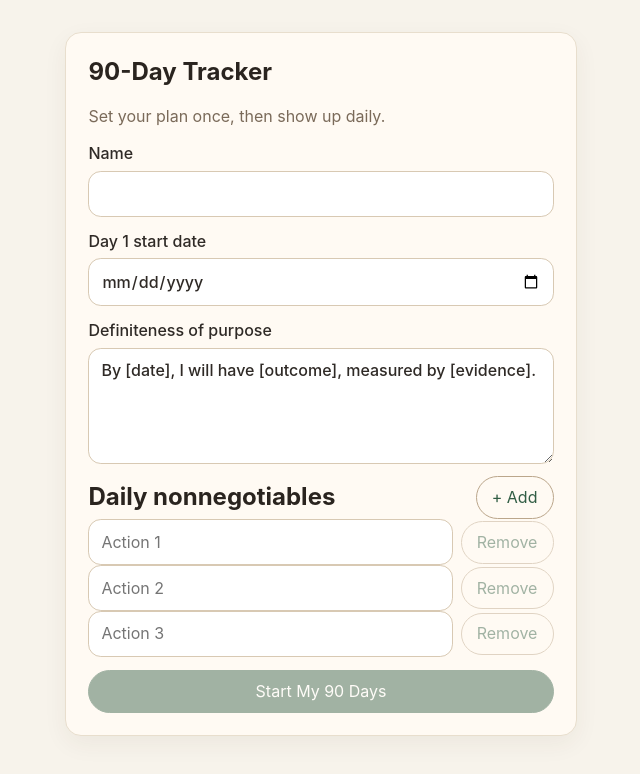
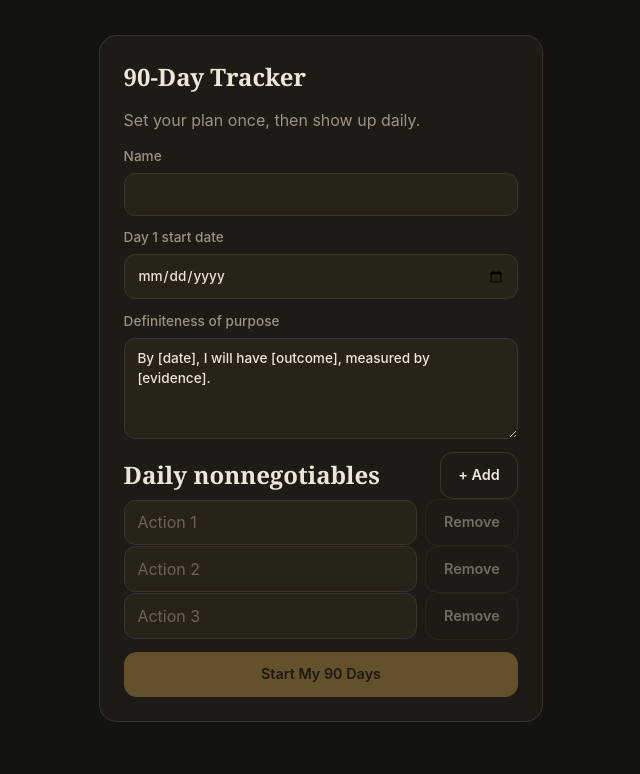
Before and after one commit to OlaMarcus09/90-Day-Tracker, a React (Vite) app: page / in a window 1280 px wide. Shown: the top 774 px of the page, without its empty margins (319-959 px from the left). Built offline with nearby package versions, Linux system fonts and the light colour scheme.

Commit message:
Add files via upload

```diff
--- a/src/App.css
+++ b/src/App.css
@@ -1,29 +1,30 @@
 .layout {
   min-height: 100svh;
-  padding: 1rem 1rem 5.5rem;
-  max-width: 34rem;
+  padding: 1.2rem 1.1rem 6rem;
+  max-width: 30rem;
   margin: 0 auto;
 }
 
 .card {
-  background: #fffaf3;
-  border: 1px solid #e8decd;
-  border-radius: 1rem;
-  padding: 1rem;
+  background: var(--surface);
+  border: 1px solid var(--hairline);
+  border-radius: 1.1rem;
+  padding: 1.15rem;
   display: grid;
   gap: 0.9rem;
-  box-shadow: 0 8px 24px rgba(61, 47, 34, 0.06);
+  box-shadow: none;
 }
 
 .eyebrow {
-  font-size: 0.78rem;
+  font-size: 0.72rem;
   letter-spacing: 0.08em;
   text-transform: uppercase;
-  color: #7a6a59;
+  color: var(--gold);
+  font-weight: 600;
 }
 
 .muted {
-  color: #7a6a59;
+  color: var(--text-soft);
 }
 
 .form {
@@ -33,17 +34,31 @@
 
 label {
   display: grid;
-  gap: 0.35rem;
+  gap: 0.4rem;
   font-weight: 500;
+  font-size: 0.85rem;
+  color: var(--text-soft);
 }
 
 input,
 textarea {
-  border: 1px solid #d8c9b3;
-  background: #fff;
-  color: #2f2a26;
-  border-radius: 0.8rem;
-  padding: 0.65rem 0.75rem;
+  border: 1px solid var(--hairline);
+  background: var(--surface-hi);
+  color: var(--text);
+  border-radius: 0.7rem;
+  padding: 0.65rem 0.8rem;
+  font-size: 0.95rem;
+}
+
+input:focus,
+textarea:focus {
+  outline: none;
+  border-color: var(--gold);
+}
+
+input::placeholder,
+textarea::placeholder {
+  color: var(--text-faint);
 }
 
 textarea {
@@ -53,27 +68,33 @@ textarea {
 .primary-button,
 .secondary-button,
 .ghost-button {
-  border-radius: 999px;
-  border: 1px solid #315d44;
-  padding: 0.55rem 0.95rem;
-  background: #315d44;
-  color: #fff;
+  border-radius: 0.8rem;
+  border: none;
+  padding: 0.75rem 1.1rem;
+  font-weight: 600;
+  font-size: 0.9rem;
+}
+
+.primary-button {
+  background: var(--gold);
+  color: #1b160c;
 }
 
 .secondary-button {
   background: transparent;
-  color: #315d44;
+  color: var(--gold);
+  border: 1px solid var(--hairline);
 }
 
 .ghost-button {
   background: transparent;
-  color: #315d44;
-  border-color: #bba68b;
+  color: var(--text);
+  border: 1px solid var(--hairline);
 }
 
 .primary-button:disabled,
 .ghost-button:disabled {
-  opacity: 0.45;
+  opacity: 0.4;
 }
 
 .row,
@@ -93,52 +114,60 @@ textarea {
   margin: 0;
   padding: 0;
   display: grid;
-  gap: 0.55rem;
+  gap: 0.6rem;
 }
 
 .check-item {
   width: 100%;
-  border: 1px solid #d8c9b3;
+  border: 1px solid var(--hairline);
   border-radius: 0.85rem;
-  background: #fff;
-  padding: 0.65rem 0.75rem;
+  background: transparent;
+  padding: 0.75rem 0.8rem;
   display: flex;
   align-items: center;
-  gap: 0.65rem;
+  gap: 0.7rem;
   text-align: left;
-  color: #2f2a26;
+  color: var(--text);
+  transition: background 160ms ease, border-color 160ms ease;
 }
 
 .check-badge {
-  width: 1.35rem;
-  height: 1.35rem;
+  width: 1.4rem;
+  height: 1.4rem;
+  flex-shrink: 0;
   display: inline-flex;
   align-items: center;
   justify-content: center;
-  border-radius: 50%;
-  border: 1px solid #bfae95;
+  border-radius: 0.45rem;
+  border: 1.5px solid var(--text-faint);
   color: transparent;
   transition: all 180ms ease-out;
 }
 
 .check-item.done {
-  border-color: #4f7a61;
-  background: #f1f7f3;
+  border-color: transparent;
+  background: var(--surface-hi);
+}
+
+.check-item.done span:last-child {
+  color: var(--text-faint);
+  text-decoration: line-through;
 }
 
 .check-item.done .check-badge {
-  color: #fff;
-  background: #315d44;
-  border-color: #315d44;
-  transform: scale(1.08);
+  color: #1b160c;
+  background: var(--gold);
+  border-color: var(--gold);
 }
 
 .success-pill {
-  border-radius: 999px;
-  background: #edf5ef;
-  color: #315d44;
-  padding: 0.5rem 0.75rem;
+  border-radius: 0.7rem;
+  background: rgba(127, 163, 122, 0.14);
+  color: var(--compound);
+  padding: 0.6rem 0.8rem;
   font-weight: 600;
+  font-size: 0.85rem;
+  text-align: center;
 }
 
 .stack {
@@ -147,57 +176,63 @@ textarea {
 }
 
 .mini-card {
-  border: 1px solid #e5d8c4;
+  border: 1px solid var(--hairline);
   border-radius: 0.85rem;
-  padding: 0.7rem;
-  background: #fff;
+  padding: 0.75rem;
+  background: var(--surface-hi);
   display: grid;
   gap: 0.45rem;
 }
 
 .phase-bar {
-  background: #ebdfcf;
+  background: var(--hairline);
   border-radius: 999px;
   overflow: hidden;
-  height: 0.75rem;
+  height: 0.6rem;
 }
 
 .phase-progress {
-  background: #315d44;
+  background: linear-gradient(90deg, var(--foundation), var(--momentum), var(--compound));
   height: 100%;
 }
 
 .history-grid {
   display: grid;
   grid-template-columns: repeat(9, minmax(0, 1fr));
-  gap: 0.35rem;
+  gap: 0.4rem;
 }
 
 .day-pill {
   text-align: center;
-  font-size: 0.72rem;
+  font-size: 0.7rem;
   border-radius: 0.5rem;
-  padding: 0.3rem 0;
-  border: 1px solid #e0d3bf;
+  padding: 0.35rem 0;
+  border: 1px solid var(--hairline);
+  color: var(--text-faint);
+  background: var(--surface-hi);
 }
 
 .day-pill.complete {
-  background: #dff0e6;
-  border-color: #70a185;
+  background: var(--gold);
+  border-color: var(--gold);
+  color: #1b160c;
+  font-weight: 600;
 }
 
 .day-pill.partial {
-  background: #f8efdc;
-  border-color: #cfb17a;
+  background: rgba(201, 162, 75, 0.22);
+  border-color: rgba(201, 162, 75, 0.4);
+  color: var(--text);
 }
 
 .day-pill.missed {
-  background: #f8e4e1;
-  border-color: #d39b94;
+  background: transparent;
+  border-color: var(--hairline);
+  color: var(--text-faint);
 }
 
 .day-pill.future {
-  opacity: 0.45;
+  opacity: 0.4;
 }
 
 .bottom-nav {
@@ -205,9 +240,9 @@ textarea {
   bottom: 0;
   left: 0;
   right: 0;
-  background: #fffaf3;
-  border-top: 1px solid #e8decd;
-  padding: 0.6rem;
+  background: var(--surface);
+  border-top: 1px solid var(--hairline);
+  padding: 0.6rem 0.6rem calc(0.6rem + env(safe-area-inset-bottom));
   display: grid;
   grid-template-columns: repeat(5, minmax(0, 1fr));
   gap: 0.45rem;
@@ -216,29 +251,32 @@ textarea {
 .bottom-nav button {
   border: 1px solid transparent;
   background: transparent;
-  color: #7a6a59;
+  color: var(--text-faint);
   border-radius: 0.7rem;
-  padding: 0.45rem 0.2rem;
+  padding: 0.5rem 0.2rem;
+  font-size: 0.72rem;
 }
 
 .bottom-nav button.active {
-  color: #315d44;
-  border-color: #bba68b;
-  background: #fff;
+  color: var(--gold);
 }
+
+/* Phase badge coloring via data-phase attribute */
+.eyebrow[data-phase="foundation"] { color: var(--foundation); }
+.eyebrow[data-phase="momentum"] { color: var(--momentum); }
+.eyebrow[data-phase="compound"] { color: var(--compound); }
 
 @media (min-width: 720px) {
   .layout {
-    padding-top: 2rem;
+    padding-top: 2.2rem;
   }
 
   .card {
-    padding: 1.4rem;
+    padding: 1.5rem;
   }
 
   .bottom-nav {
-    max-width: 34rem;
+    max-width: 30rem;
     margin: 0 auto;
-    border-inline: 1px solid #e8decd;
   }
 }
--- a/src/index.css
+++ b/src/index.css
@@ -1,7 +1,19 @@
 :root {
-  font-family: 'Inter', 'Avenir Next', Avenir, sans-serif;
-  color: #2f2a26;
-  background: #f7f3eb;
+  --bg: #15130f;
+  --surface: #1e1b16;
+  --surface-hi: #282318;
+  --hairline: #3a342a;
+  --text: #eee6d8;
+  --text-soft: #9c9282;
+  --text-faint: #6b6455;
+  --gold: #c9a24b;
+  --foundation: #7b93a8;
+  --momentum: #c9a24b;
+  --compound: #7fa37a;
+
+  font-family: -apple-system, BlinkMacSystemFont, 'Segoe UI', Roboto, sans-serif;
+  color: var(--text);
+  background: var(--bg);
   line-height: 1.45;
   font-synthesis: none;
   text-rendering: optimizeLegibility;
@@ -16,15 +28,16 @@
 body {
   margin: 0;
   min-height: 100svh;
-  background: #f7f3eb;
+  background: var(--bg);
 }
 
 h1,
 h2,
 h3 {
   margin: 0;
-  font-family: 'DM Sans', 'Inter', sans-serif;
-  color: #2a241f;
+  font-family: Georgia, 'Times New Roman', serif;
+  color: var(--text);
+  font-weight: 700;
 }
 
 p {
```
